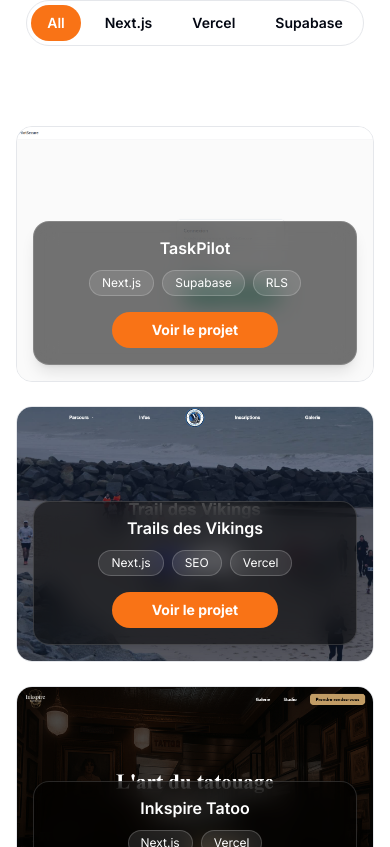
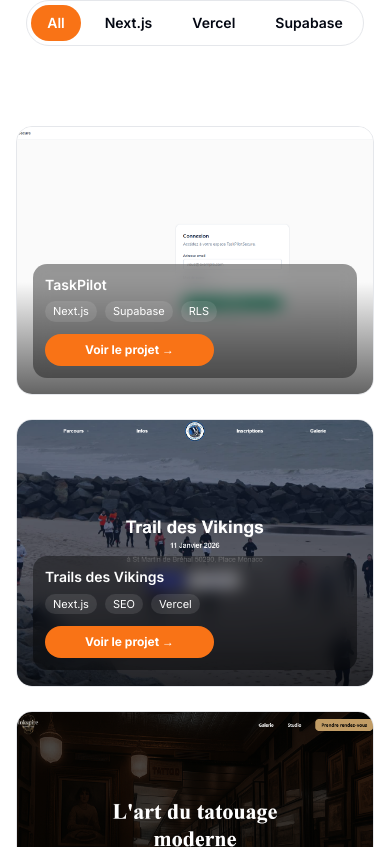
Before and after one commit to MathScic/ms-portfolio-v2, a Next.js app: page / in a window 390 px wide. Shown: the part 1137-1984 px from the top of the page. Built offline with nearby package versions, Linux system fonts and the light colour scheme.

Commit message:
polish effet pro card

```diff
--- a/app/components/home/FeaturedProject.tsx
+++ b/app/components/home/FeaturedProject.tsx
@@ -60,17 +60,16 @@
       ? FEATURED
       : FEATURED.filter((p) => p.tags.includes(active));
 
-  const getInitial = (idx: number) => {
-    //Mobile : alternance gauche droite
-    if (typeof window !== "undefined" && window.innerWidth < 768) {
-      return { opacity: 0, x: idx % 2 === 0 ? -40 : 40, y: 0 };
-    }
-
-    //Desktop (md+) : gauche / bas /droite
+  const getDesktopInitial = (idx: number) => {
     if (idx % 3 === 0) return { opacity: 0, x: -40, y: 0 };
     if (idx % 3 === 1) return { opacity: 0, x: 0, y: 24 };
     return { opacity: 0, x: 40, y: 0 };
   };
+
+  const getMobileInitial = (idx: number) => ({
+    opacity: 0,
+    x: idx % 2 === 0 ? -40 : 40,
+  });
 
   return (
     <section className="py-20">
@@ -95,15 +94,16 @@
 
           <div className="mt-10 grid gap-6 md:grid-cols-3">
             {filterred.map((p, idx) => (
+              <div key={p.title}>
+                {/* Mobile */}
                 <motion.div
-                key={p.title}
-                initial={getInitial(idx)}
-                whileInView={{ opacity: 1, x: 0, y: 0 }}
+                  className="md:hidden"
+                  initial={getMobileInitial(idx)}
+                  whileInView={{ opacity: 1, x: 0 }}
                   viewport={{ once: true, amount: 0.2 }}
                   transition={{ duration: 0.5, delay: idx * 0.08 }}
                 >
                   <ProjectCard
-                  key={p.title}
                     title={p.title}
                     description={p.description}
                     tags={p.tags}
@@ -112,6 +112,25 @@
                     image={p.images}
                   />
                 </motion.div>
+
+                {/* Desktop */}
+                <motion.div
+                  className="hidden md:block"
+                  initial={getDesktopInitial(idx)}
+                  whileInView={{ opacity: 1, x: 0, y: 0 }}
+                  viewport={{ once: true, amount: 0.2 }}
+                  transition={{ duration: 0.5, delay: idx * 0.08 }}
+                >
+                  <ProjectCard
+                    title={p.title}
+                    description={p.description}
+                    tags={p.tags}
+                    href={p.href}
+                    externalUrl={p.externalUrl}
+                    image={p.images}
+                  />
+                </motion.div>
+              </div>
             ))}
           </div>
 
--- a/app/components/projects/ProjectsCard.tsx
+++ b/app/components/projects/ProjectsCard.tsx
@@ -19,46 +19,72 @@
   image,
 }: ProjectCardProps) {
   return (
-    <article className="group relative h-64 overflow-hidden rounded-2xl border border-border">
+    <article
+      className="
+    group relative
+    aspect-[4/3]
+    w-full
+    overflow-hidden rounded-2xl
+    border border-border
+    transition-all duration-300
+    md:hover:-translate-y-0.5 md:hover:shadow-xl
+  "
+    >
       {/* IMAGE */}
       <Image
         src={image}
         alt={`Aperçu du projet ${title}`}
         fill
-        className="object-cover"
+        className="
+  object-cover
+  transition-transform duration-500
+  md:group-hover:scale-[1.04]
+"
       />
 
-      {/* MOBILE: footer centré */}
-      <div className="absolute inset-x-0 bottom-0 p-4 md:hidden">
-        <div className="mx-auto w-full max-w-[420px] rounded-2xl border border-white/15 bg-black/55 p-4 text-white shadow-lg backdrop-blur-md">
-          <h3 className="text-center text-base font-semibold leading-tight">
-            {title}
-          </h3>
+      {/* MOBILE: footer UI moderne */}
+      <div className="absolute inset-0 md:hidden">
+        {/* léger dégradé pour lisibilité */}
+        <div className="pointer-events-none absolute inset-x-0 bottom-0 h-28 bg-gradient-to-t from-black/60 to-transparent" />
 
-          <div className="mt-3 flex flex-wrap justify-center gap-2">
+        <div className="absolute inset-x-0 bottom-0 p-4">
+          <div className="mx-auto max-w-[420px] rounded-xl bg-black/40 p-3 text-white backdrop-blur-sm">
+            {/* Titre */}
+            <h3 className="text-sm font-semibold leading-tight">{title}</h3>
+
+            {/* Tags */}
+            <div className="mt-2 flex flex-wrap gap-2">
               {tags.slice(0, 3).map((t) => (
                 <span
                   key={t}
-                className="rounded-full border border-white/20 bg-white/10 px-3 py-1 text-xs"
+                  className="rounded-full bg-white/10 px-2 py-0.5 text-[11px]"
                 >
                   {t}
                 </span>
               ))}
             </div>
 
-          <div className="mt-4 flex justify-center">
+            {/* CTA discret */}
+            <div className="mt-3">
               <ButtonLink
                 href={externalUrl ?? href}
-              className="px-6 py-2 text-sm"
+                className="inline-flex items-center gap-1 px-3 py-1.5 text-xs"
               >
-              Voir le projet
+                Voir le projet →
               </ButtonLink>
+            </div>
           </div>
         </div>
       </div>
 
       {/* DESKTOP: overlay hover */}
-      <div className="absolute inset-0 hidden md:flex flex-col items-center justify-center gap-3 bg-black/70 p-6 text-center text-white opacity-0 transition-opacity duration-300 group-hover:opacity-100">
+      <div
+        className="absolute inset-0 hidden md:flex
+  flex-col items-center justify-center gap-3
+  bg-black/60 p-6 text-center text-white
+  opacity-0 transition-opacity duration-300
+  group-hover:opacity-100"
+      >
         <h3 className="text-lg font-bold">{title}</h3>
         <p className="text-sm text-white/90">{description}</p>
 
```
Lines whose indentation alone changed are shown as unchanged.
